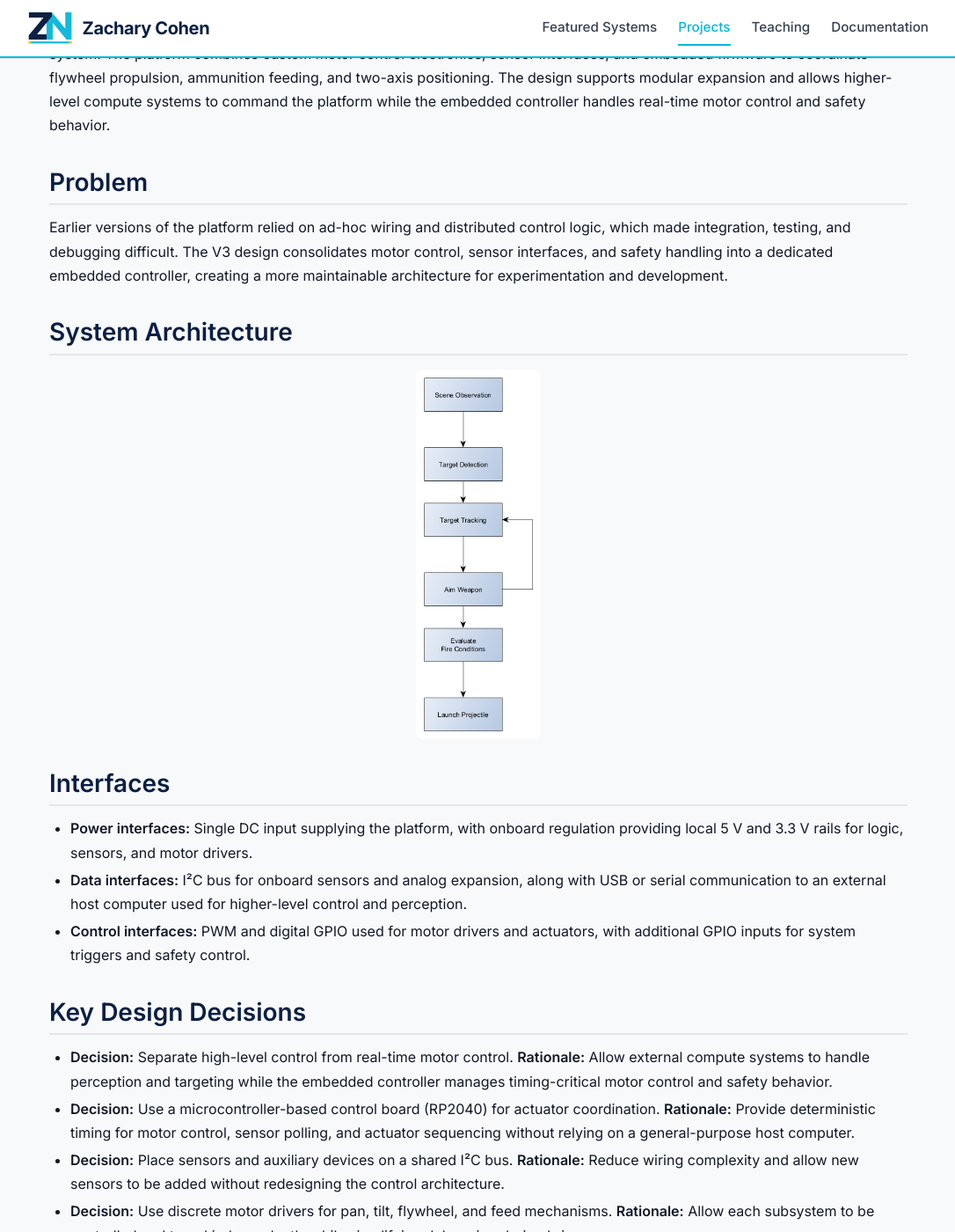
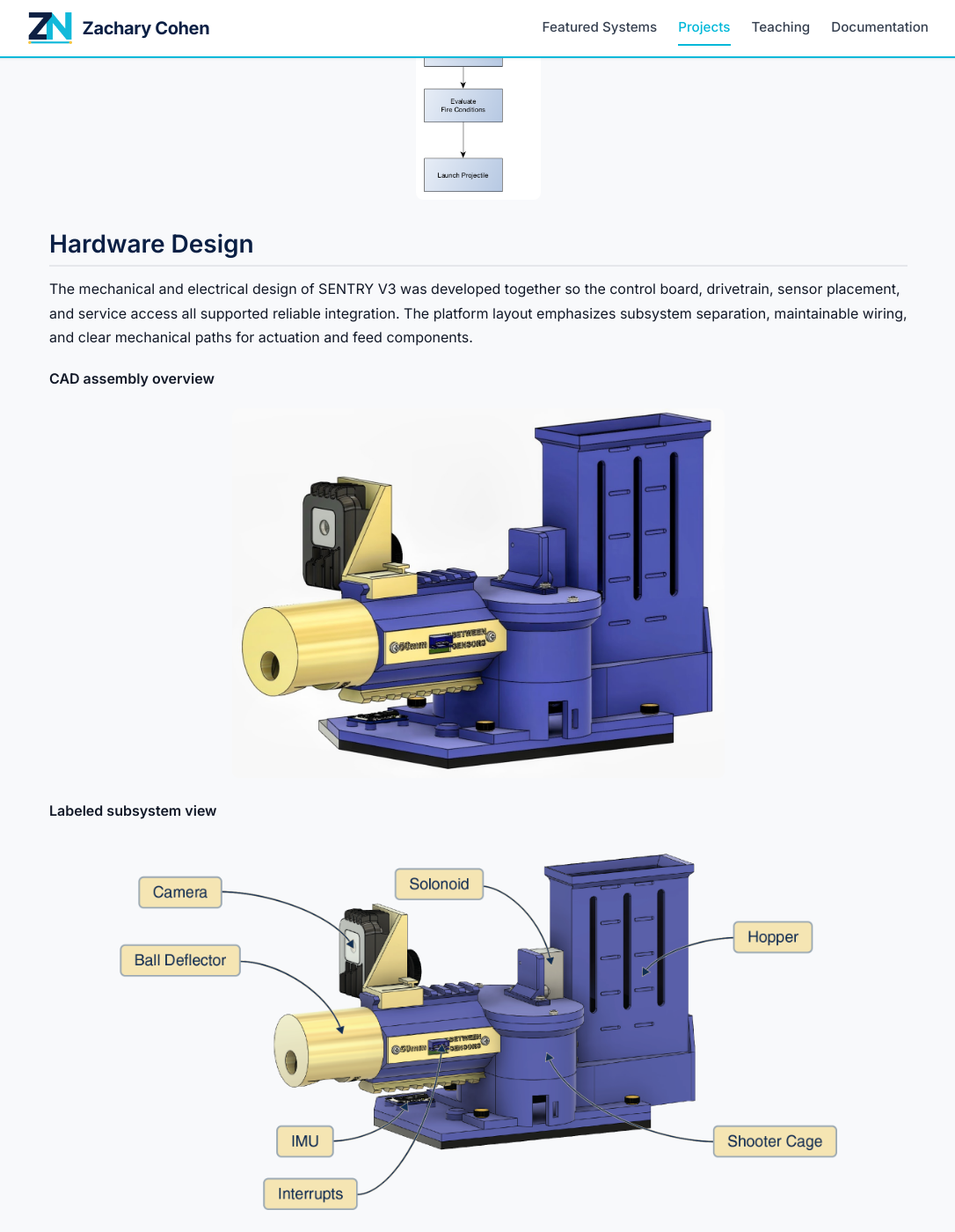
Before and after one commit to zcohen-nerd/Portfolio, a Jekyll site: the page built from projects/sentry-v3.md, in a window 1280 px wide and 1400 px high, scrolled down 897 px. Shown: the whole window at 88% size, without its empty margins (96-1182 px from the left). Built offline with Jekyll 4.4.1, drawn with Linux system fonts in a browser that asks for light colours; some of the changed text lies outside the part shown.

Commit message:
Add SENTRY project visuals

```diff
--- a/projects/sentry-v3.md
+++ b/projects/sentry-v3.md
@@ -13,7 +13,9 @@ weight: 1
 
 # Sentry V3: Production Embedded Actuation System
 
-<img src="{{ '/assets/images/project-placeholder.svg' | relative_url }}" alt="Sentry V3 System Overview" style="width: 100%; max-width: 800px; height: auto; border-radius: 8px; margin-bottom: 2rem;">
+<a href="{{ '/assets/images/projects/SENTRY/SENTRY Reveal.gif' | relative_url }}">
+  <img src="{{ '/assets/images/projects/SENTRY/SENTRY Reveal.gif' | relative_url }}" alt="SENTRY V3 reveal animation" style="display: block; width: auto; max-width: 100%; max-height: 360px; height: auto; border-radius: 8px; margin: 0 auto 2rem;" loading="lazy">
+</a>
 
 ## Overview
 
@@ -27,6 +29,22 @@ Earlier versions of the platform relied on ad-hoc wiring and distributed control
 
 <a href="{{ '/assets/images/projects/SENTRY/Functional Block Diagram.png' | relative_url }}">
   <img src="{{ '/assets/images/projects/SENTRY/Functional Block Diagram.png' | relative_url }}" alt="SENTRY functional block diagram" style="display: block; width: auto; max-width: 100%; max-height: 420px; height: auto; border-radius: 8px; margin: 1rem auto 1.5rem;">
+</a>
+
+## Hardware Design
+
+The mechanical and electrical design of SENTRY V3 was developed together so the control board, drivetrain, sensor placement, and service access all supported reliable integration. The platform layout emphasizes subsystem separation, maintainable wiring, and clear mechanical paths for actuation and feed components.
+
+**CAD assembly overview**
+
+<a href="{{ '/assets/images/projects/SENTRY/SENTRY Turret-EDIT.jpg' | relative_url }}">
+  <img src="{{ '/assets/images/projects/SENTRY/SENTRY Turret-EDIT.jpg' | relative_url }}" alt="SENTRY V3 CAD assembly overview" style="display: block; width: auto; max-width: 100%; max-height: 420px; height: auto; border-radius: 8px; margin: 1rem auto 1.5rem;" loading="lazy">
+</a>
+
+**Labeled subsystem view**
+
+<a href="{{ '/assets/images/projects/SENTRY/SENTRY Turret Labeled.png' | relative_url }}">
+  <img src="{{ '/assets/images/projects/SENTRY/SENTRY Turret Labeled.png' | relative_url }}" alt="SENTRY V3 labeled CAD view" style="display: block; width: auto; max-width: 100%; max-height: 420px; height: auto; border-radius: 8px; margin: 0 auto 1.5rem;" loading="lazy">
 </a>
 
 ## Interfaces
@@ -56,12 +74,43 @@ Earlier versions of the platform relied on ad-hoc wiring and distributed control
 - Integration with an external compute platform responsible for vision processing and target selection while the embedded controller manages real-time actuation.
 - Bench testing and bring-up performed using logic analysis, current monitoring, and iterative firmware tuning.
 
+**Cross-section view**
+
+<a href="{{ '/assets/images/projects/SENTRY/SENTRY Cross Section blur.png' | relative_url }}">
+  <img src="{{ '/assets/images/projects/SENTRY/SENTRY Cross Section blur.png' | relative_url }}" alt="SENTRY V3 CAD cross section" style="display: block; width: auto; max-width: 100%; max-height: 420px; height: auto; border-radius: 8px; margin: 1rem auto 1.5rem;" loading="lazy">
+</a>
+
+**Labeled cross-section**
+
+<a href="{{ '/assets/images/projects/SENTRY/SENTRY Turret Cross Section Labeled.png' | relative_url }}">
+  <img src="{{ '/assets/images/projects/SENTRY/SENTRY Turret Cross Section Labeled.png' | relative_url }}" alt="SENTRY V3 labeled CAD cross section" style="display: block; width: auto; max-width: 100%; max-height: 420px; height: auto; border-radius: 8px; margin: 0 auto 1.5rem;" loading="lazy">
+</a>
+
 ### Artifacts
 
-- PCB layout screenshot: (TBD: add image in `assets/images/projects/sentry-v3/`)
-- Schematic excerpt: (TBD: add image in `assets/images/projects/sentry-v3/`)
-- Bench test setup: (TBD: add photo in `assets/images/projects/sentry-v3/`)
-- CAD assembly: (TBD: add image in `assets/images/projects/sentry-v3/`)
+**Control board integration**
+
+<a href="{{ '/assets/images/projects/SENTRY/SENTRY Board-EDIT.jpg' | relative_url }}">
+  <img src="{{ '/assets/images/projects/SENTRY/SENTRY Board-EDIT.jpg' | relative_url }}" alt="SENTRY V3 control board integration view" style="display: block; width: auto; max-width: 100%; max-height: 420px; height: auto; border-radius: 8px; margin: 1rem auto 1.5rem;" loading="lazy">
+</a>
+
+**PCB layout**
+
+<a href="{{ '/assets/images/projects/SENTRY/SENTRY PCB.png' | relative_url }}">
+  <img src="{{ '/assets/images/projects/SENTRY/SENTRY PCB.png' | relative_url }}" alt="SENTRY V3 PCB layout" style="display: block; width: auto; max-width: 100%; max-height: 420px; height: auto; border-radius: 8px; margin: 0 auto 1.5rem;" loading="lazy">
+</a>
+
+**Labeled PCB**
+
+<a href="{{ '/assets/images/projects/SENTRY/SENTRY PCB Labeled.png' | relative_url }}">
+  <img src="{{ '/assets/images/projects/SENTRY/SENTRY PCB Labeled.png' | relative_url }}" alt="SENTRY V3 labeled PCB layout" style="display: block; width: auto; max-width: 100%; max-height: 420px; height: auto; border-radius: 8px; margin: 0 auto 1.5rem;" loading="lazy">
+</a>
+
+**Electronics schematic**
+
+<a href="{{ '/assets/images/projects/SENTRY/SENTRY Schematic.png' | relative_url }}">
+  <img src="{{ '/assets/images/projects/SENTRY/SENTRY Schematic.png' | relative_url }}" alt="SENTRY V3 electronics schematic" style="display: block; width: auto; max-width: 100%; max-height: 420px; height: auto; border-radius: 8px; margin: 0 auto 1.5rem;" loading="lazy">
+</a>
 
 ## Testing & Verification
 
```
Also changed, not shown: assets/images/projects/SENTRY/SENTRY Board-EDIT.jpg (added), assets/images/projects/SENTRY/SENTRY Cross Section blur.png (added), assets/images/projects/SENTRY/SENTRY PCB Labeled.png (added), assets/images/projects/SENTRY/SENTRY PCB.png (added), assets/images/projects/SENTRY/SENTRY Schematic.png (added), assets/images/projects/SENTRY/SENTRY Turret Cross Section Labeled.png (added), assets/images/projects/SENTRY/SENTRY Turret Labeled.png (added), assets/images/projects/SENTRY/SENTRY Turret-EDIT.jpg (added), 1 other file.
